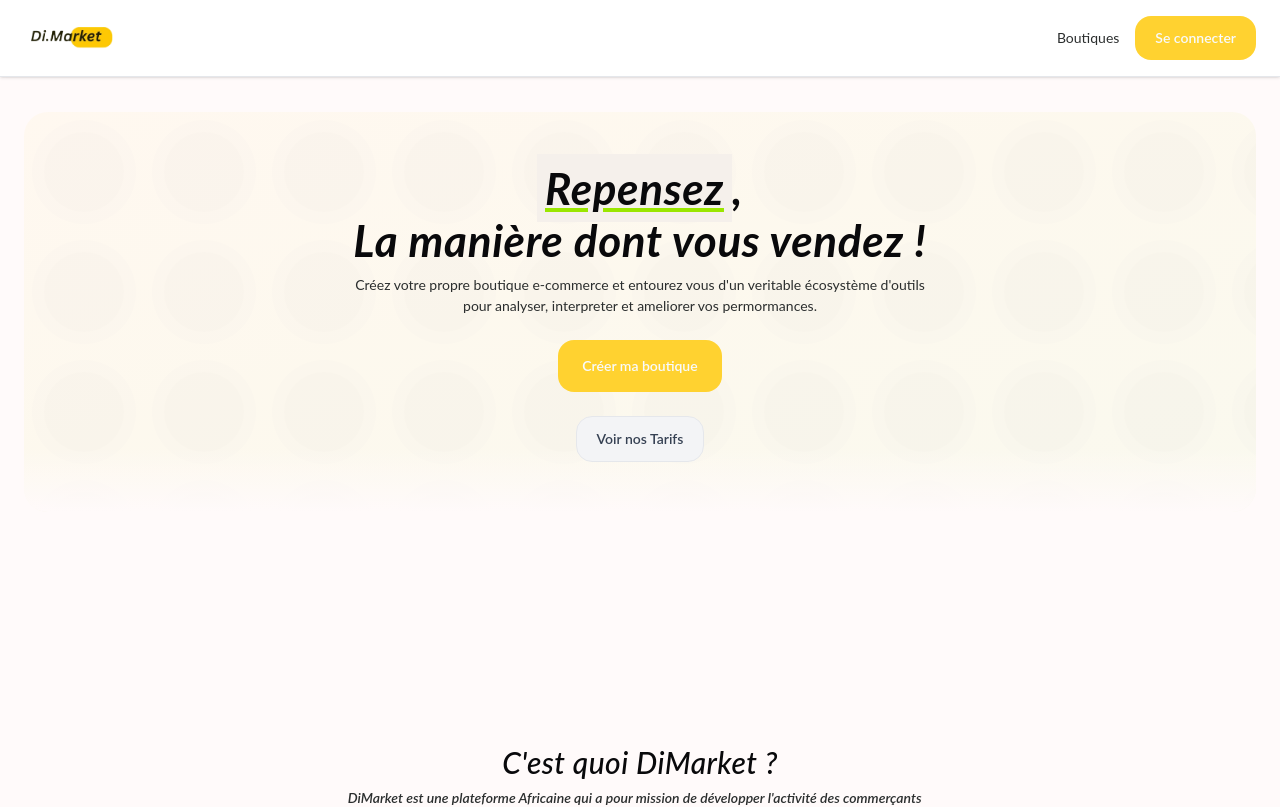
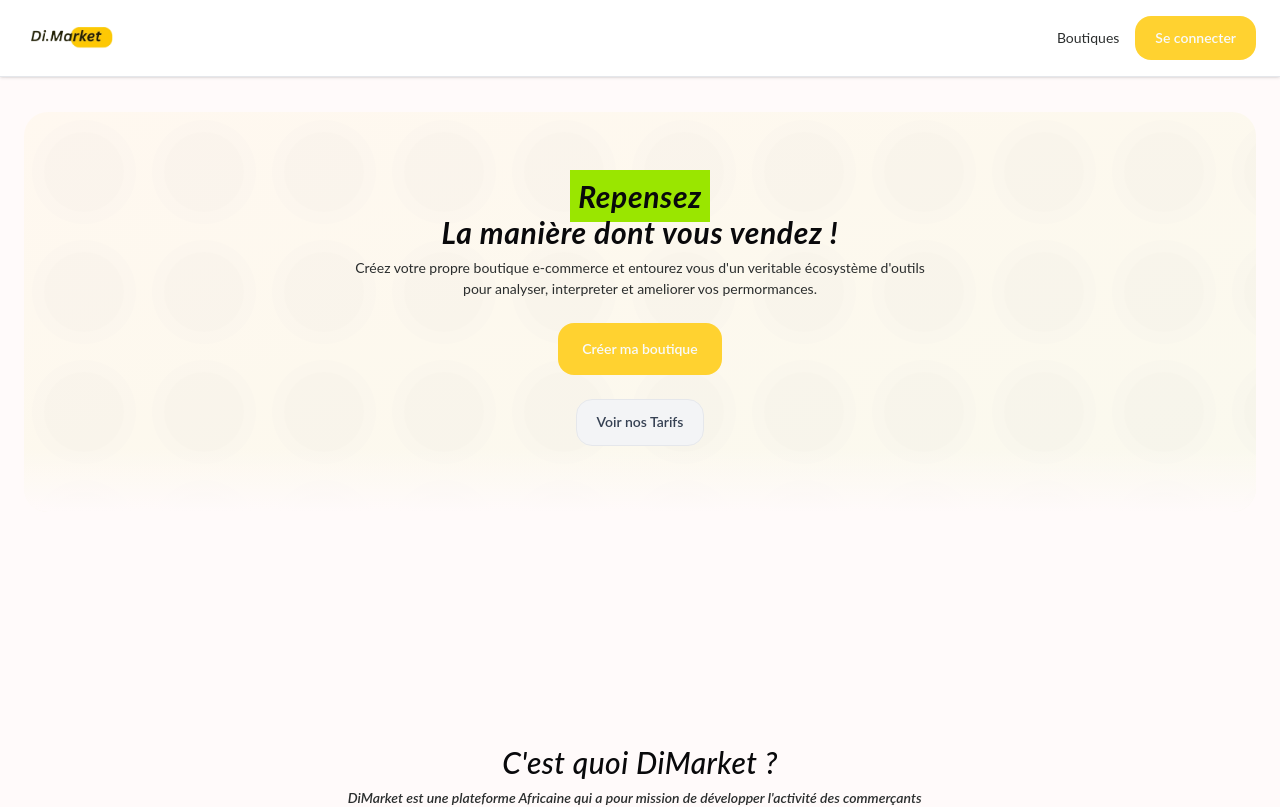
Before and after one commit to DiagneGeek/di-market, a SvelteKit app: page /vendeurs in a window 1280 px wide. Shown: the top 807 px of the page. Built offline with nearby package versions, Linux system fonts and the light colour scheme.

Commit message:
Update +page.svelte

```diff
--- a/src/routes/vendeurs/+page.svelte
+++ b/src/routes/vendeurs/+page.svelte
@@ -10,7 +10,7 @@
     <title>Créez votre boutiques en ligne !</title>
     <meta name="description" content="DiMarket est un marketplace qui vous permet de créer votre propre boutique en ligne afin d'avoir un business plus proffessionnel et un processus de vente facilité">
 
-  <meta property="og:title" content={`DiMarket - Créez votre boutiques en ligne gratuitement et facilitez le processus de vente`} />
+  <meta property="og:title" content={`DiMarket - Créez votre boutiques e-commerce optimisée pour l'Afrique et facilitez le processus de vente`} />
   <meta property="og:description" content="DiMarket est un marketplace qui vous permet de créer votre propre boutiques en ligne et facilitez la manière dont vos potentiels clients achètent" />
   <meta property="og:image" content="https://dimarket.biz/dimarket-landing.jpg" />
   <meta property="og:type" content="website" />
@@ -20,9 +20,11 @@
 <div class="h-[67svh]">
 <Hero>
     <h1>
-       <span class="highlight bg-card p-2">Repensez</span>,<br>
+      <p class="text-3xl">
+       <span class="bg-secondary rotate-[12deg] bg-card p-2">Repensez</span><br>
        La manière dont vous vendez !
-    </h1>
+      </p>
+</h1>
     <p>
        Créez votre propre boutique e-commerce et entourez vous
         d'un veritable écosystème d'outils
```
